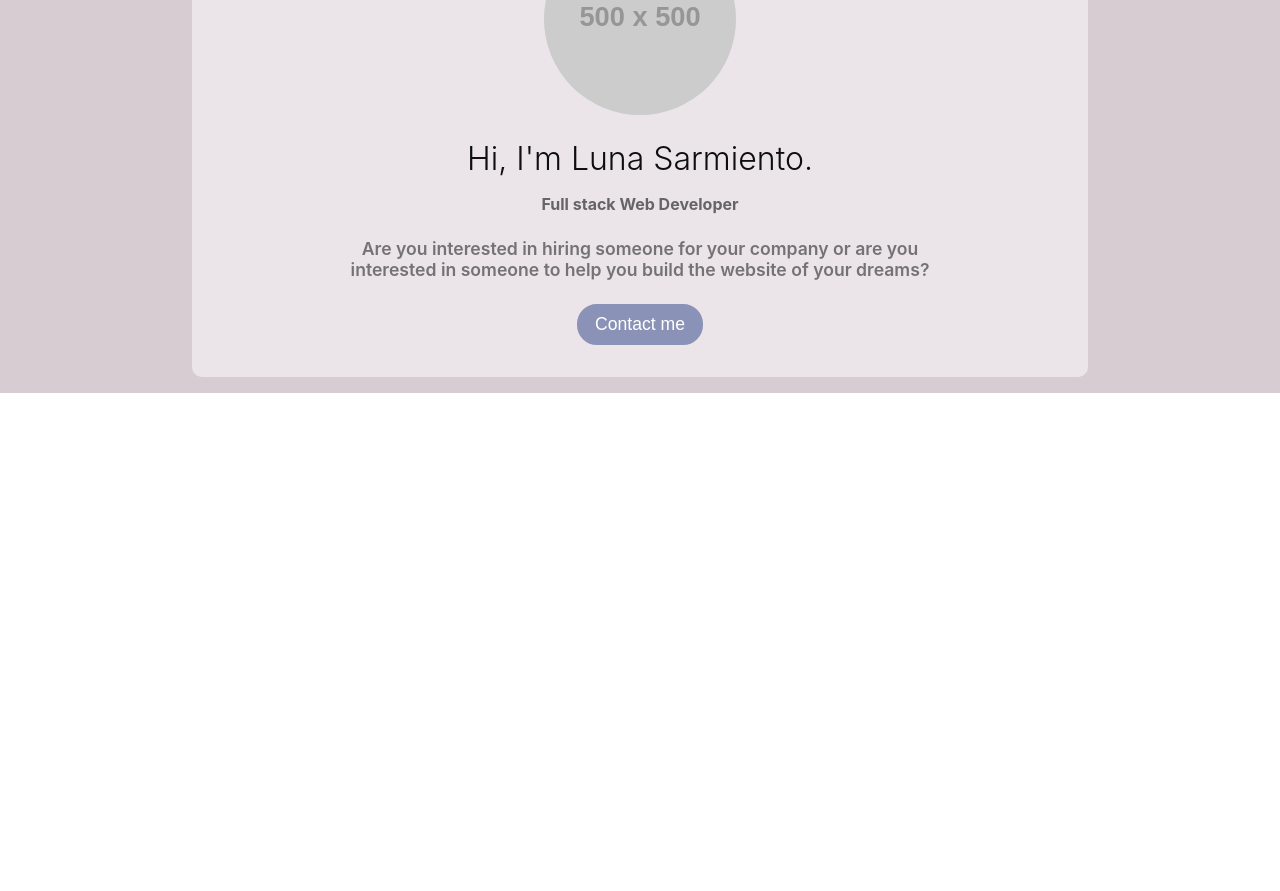
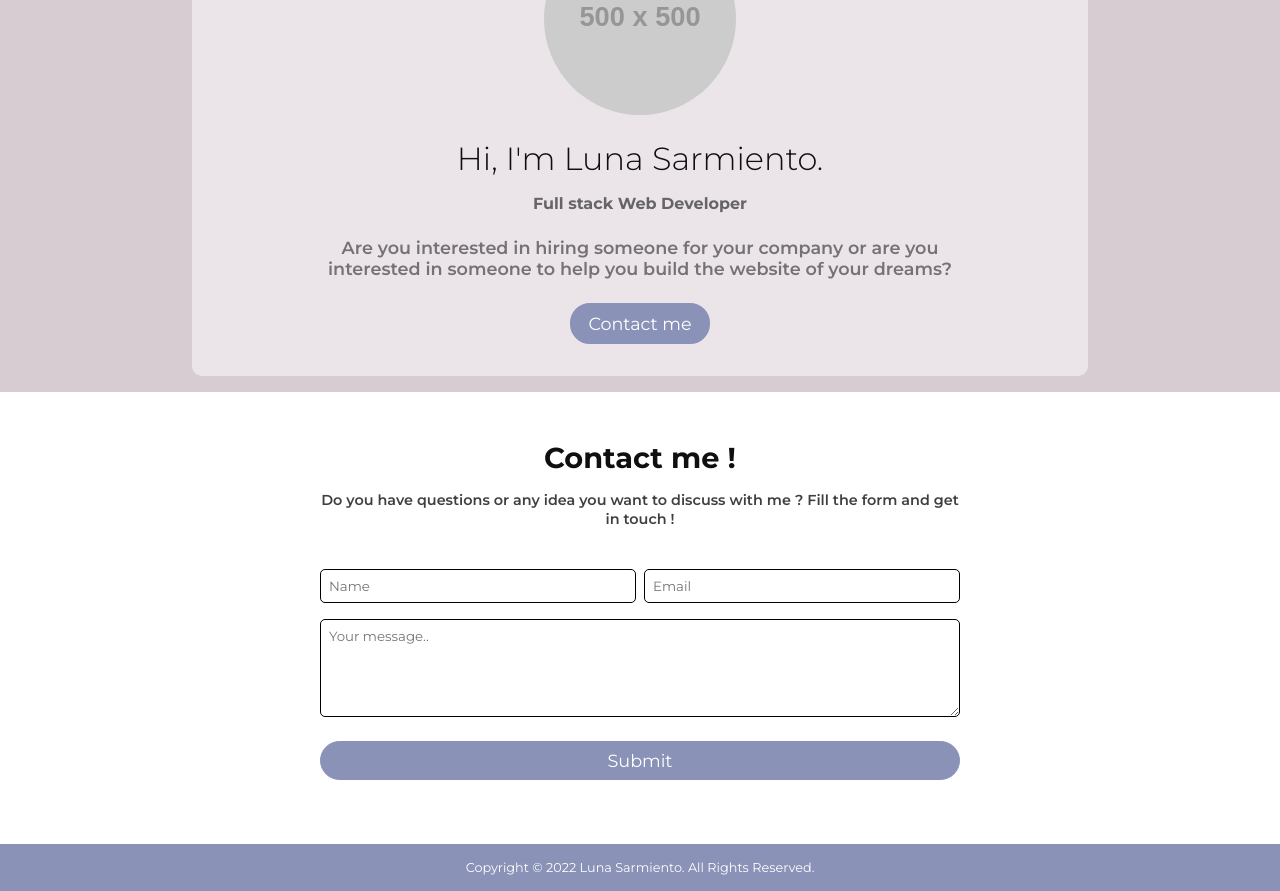
Before and after one commit to lunisel/my-portfolio-1, a React (Create React App) app: page / in a window 1280 px wide. Shown: the part 265-1156 px from the top of the page. Before the commit the page ends 800 px from the top, so only its background shows below. Built offline with nearby package versions, Linux system fonts and the light colour scheme; a web font is replaced by a local one.

Commit message:
form-footer display

```diff
--- a/src/App.css
+++ b/src/App.css
@@ -6,11 +6,11 @@
 *::after {
   box-sizing: inherit;
   margin: 0;
+  font-family: "Montserrat", sans-serif;
 }
 
 html {
   position: relative;
-  font-family: "Montserrat", sans-serif;
 }
 
 .big-container {
--- a/src/App.js
+++ b/src/App.js
@@ -1,5 +1,6 @@
 import { Route, BrowserRouter } from "react-router-dom";
 import "./App.css";
+import Footer from "./components/Footer/Footer";
 import Home from "./components/Home";
 import Navbar2 from "./components/Navbar2/Navbar2";
 
@@ -13,6 +14,7 @@ function App() {
           exact
           render={(...routerProps) => <Home props={routerProps} />}
         />
+        <Footer />
       </BrowserRouter>
     </div>
   );
--- /dev/null
+++ b/src/components/Footer/Footer.jsx
@@ -0,0 +1,15 @@
+import "./footer.css";
+import FooterForm from "./FooterForm";
+
+const Footer = () => {
+  return (
+    <div id="footer">
+      <FooterForm />
+      <div className="copyright-cont">
+        Copyright © 2022 Luna Sarmiento. All Rights Reserved.
+      </div>
+    </div>
+  );
+};
+
+export default Footer;
--- /dev/null
+++ b/src/components/Footer/FooterForm.jsx
@@ -0,0 +1,21 @@
+const FooterForm = () => {
+  return (
+    <div className="form-container">
+      <h2 className="form-title">Contact me !</h2>
+      <p className="form-subtitle">
+        Do you have questions or any idea you want to discuss with me ? Fill the
+        form and get in touch !
+      </p>
+      <div className="top-inputs">
+        <input type="text" placeholder="Name" />
+        <input type="text" placeholder="Email" />
+      </div>
+      <div className="bottom-inputs">
+        <textarea placeholder="Your message.." rows={5} />
+        <button>Submit</button>
+      </div>
+    </div>
+  );
+};
+
+export default FooterForm;
--- /dev/null
+++ b/src/components/Footer/footer.css
@@ -0,0 +1,109 @@
+#footer {
+  display: flex;
+  flex-direction: column;
+  justify-content: center;
+  align-items: center;
+  width: 100%;
+  padding-top: 1rem;
+}
+
+.copyright-cont {
+  padding: 1rem 0;
+  display: flex;
+  justify-content: center;
+  align-items: center;
+  background-color: #8a93b7;
+  width: 100%;
+  font-size: 0.7rem;
+  color: white;
+}
+
+.form-container {
+  width: 90%;
+  display: flex;
+  flex-direction: column;
+  justify-content: center;
+  align-items: center;
+  margin-bottom: 0.5rem;
+}
+
+h2.form-title {
+  font-size: 1.8rem;
+  color: #000000f0;
+}
+
+p.form-subtitle {
+  text-align: center;
+  margin-top: 1rem;
+  margin-bottom: 2.5rem;
+  font-size: 0.8rem;
+  line-height: 1.2rem;
+  color: #000000c0;
+  font-weight: 600;
+}
+
+.top-inputs,
+.bottom-inputs {
+  display: flex;
+  gap: 0.5rem;
+  flex-direction: column;
+  width: 100%;
+  margin-bottom: 1rem;
+}
+
+.top-inputs input,
+.bottom-inputs textarea {
+  padding: 0.5rem;
+  border-radius: 5px;
+  border: solid 1px;
+  font-family: "Montserrat", sans-serif;
+}
+
+.bottom-inputs button {
+  padding: 0.5rem 1rem;
+  color: white;
+  background-color: #8a93b7;
+  border-radius: 20px;
+  border: solid 1px #8a93b7;
+  margin-top: 1rem;
+}
+
+@media screen and (min-width: 500px) {
+  #footer {
+    padding-top: 2rem;
+  }
+  .top-inputs {
+    flex-direction: row;
+  }
+  .form-container {
+    margin-bottom: 2rem;
+    width: 90%;
+  }
+  .top-inputs input {
+    width: 50%;
+  }
+}
+
+@media screen and (min-width: 800px) {
+  .form-container {
+    margin-bottom: 3rem;
+    width: 70%;
+  }
+
+  .bottom-inputs button {
+    font-size: 1.1rem;
+  }
+  .copyright-cont {
+    font-size: 0.8rem;
+  }
+
+  p.form-subtitle {
+    font-size: 0.9rem;
+  }
+}
+
+@media screen and (min-width: 1000px) {
+  .form-container {
+    width: 50%;
+  }
+}
--- a/src/components/Jumbotron1/jumbotron1.css
+++ b/src/components/Jumbotron1/jumbotron1.css
@@ -57,8 +57,8 @@ p.jumbotron-subtitle {
 }
 
 span.text {
-  margin-top: 0.5rem;
-  width: 95%;
+  margin-top: 1rem;
+  width: 90%;
   text-align: center;
   font-size: 0.9rem;
   font-weight: 700;
@@ -83,6 +83,12 @@ span.text {
   border: solid 2px #7e86a7;
   background-color: #7e86a7;
   cursor: pointer;
+}
+
+@media screen and (min-width: 600px) {
+  span.text {
+    width: 70%;
+  }
 }
 
 @media screen and (min-width: 1000px) {
```
